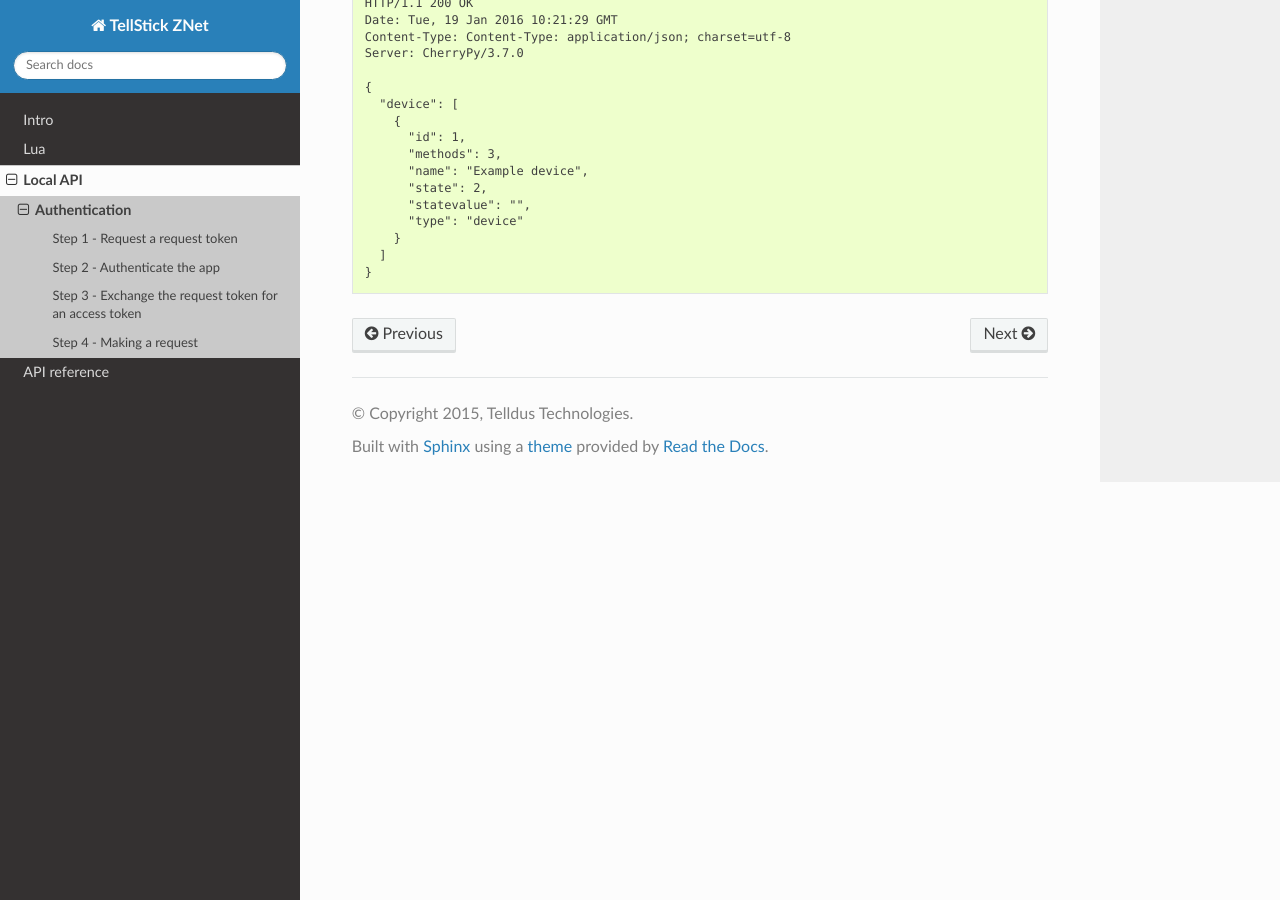
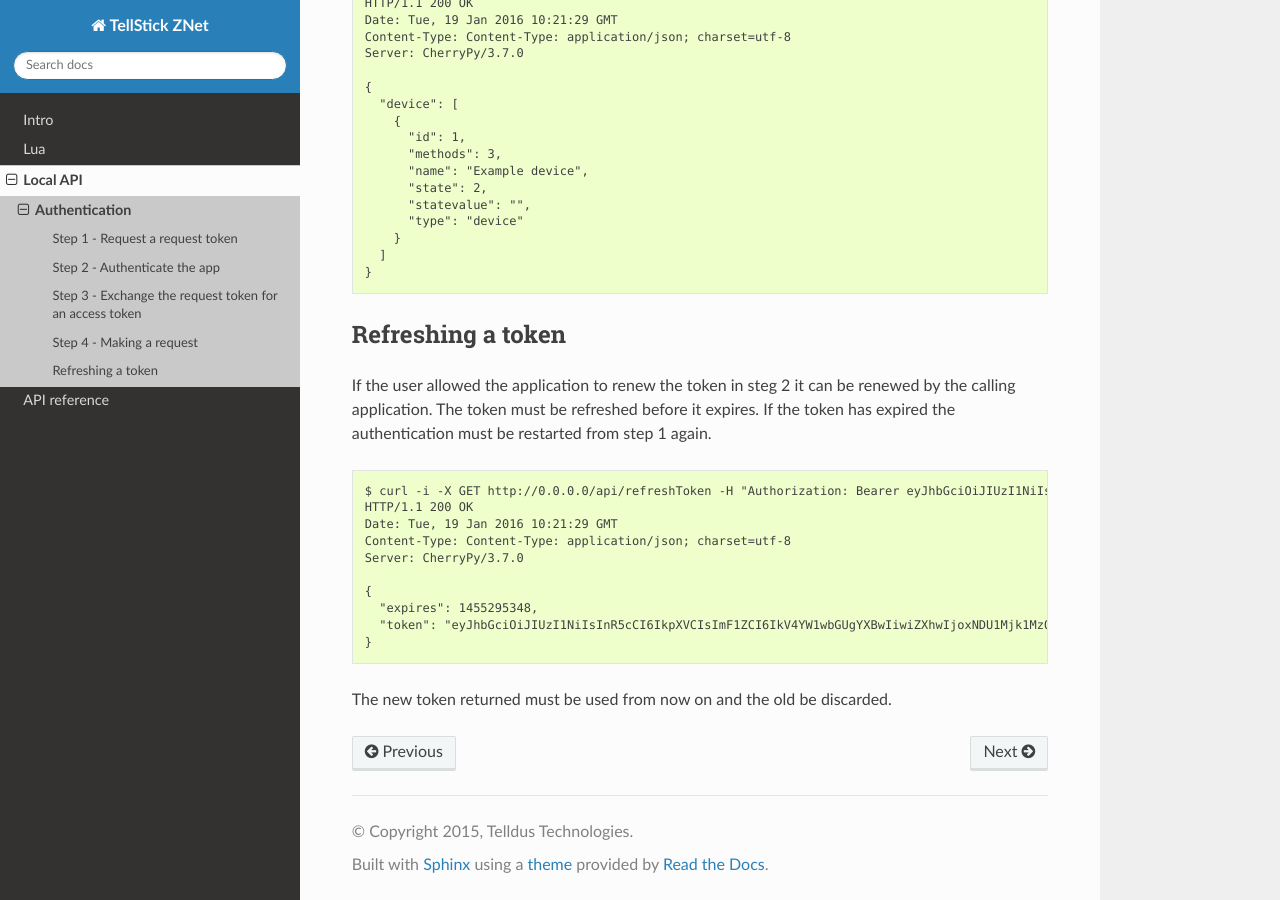
Before and after one commit to telldus/tellstick-server, a Sphinx documentation site: the page built from docs/api/authentication.rst, in a window 1280 px wide and 900 px high, scrolled down 1457 px. Built offline with Sphinx 7.4.7 and the Read the Docs theme 2.0.0, drawn with Linux system fonts in a browser that asks for light colours; the version number could not be read and is left out.

Commit message:
Add call to refresh an api token.

```diff
--- a/docs/api/authentication.rst
+++ b/docs/api/authentication.rst
@@ -90,3 +90,26 @@ of devices:
        }
      ]
    }
+
+Refreshing a token
+##################
+
+If the user allowed the application to renew the token in steg 2 it can be
+renewed by the calling application. The token must be refreshed before it
+expires. If the token has expired the authentication must be restarted from
+step 1 again.
+
+.. code::
+
+   $ curl -i -X GET http://0.0.0.0/api/refreshToken -H "Authorization: Bearer eyJhbGciOiJIUzI1NiIsInR5cCI6IkpXVCIsImF1ZCI6IkV4YW1wbGUgYXBwIiwiZXhwIjoxNDUyOTUxNTYyfQ.eyJyZW5ldyI6dHJ1ZSwidHRsIjo4NjQwMH0.HeqoFM6-K5IuQa08Zr9HM9V2TKGRI9VxXlgdsutP7sg"
+   HTTP/1.1 200 OK
+   Date: Tue, 19 Jan 2016 10:21:29 GMT
+   Content-Type: Content-Type: application/json; charset=utf-8
+   Server: CherryPy/3.7.0
+
+   {
+     "expires": 1455295348,
+     "token": "eyJhbGciOiJIUzI1NiIsInR5cCI6IkpXVCIsImF1ZCI6IkV4YW1wbGUgYXBwIiwiZXhwIjoxNDU1Mjk1MzQ4fQ.eyJyZW5ldyI6dHJ1ZSwidHRsIjo4NjQwMH0.M4il4_2SqJwlCjmuXlU5DS6h-gX7493Tnk9oBJXbgPw"
+   }
+
+The new token returned must be used from now on and the old be discarded.
```
Also changed, not shown: 1 other file.
